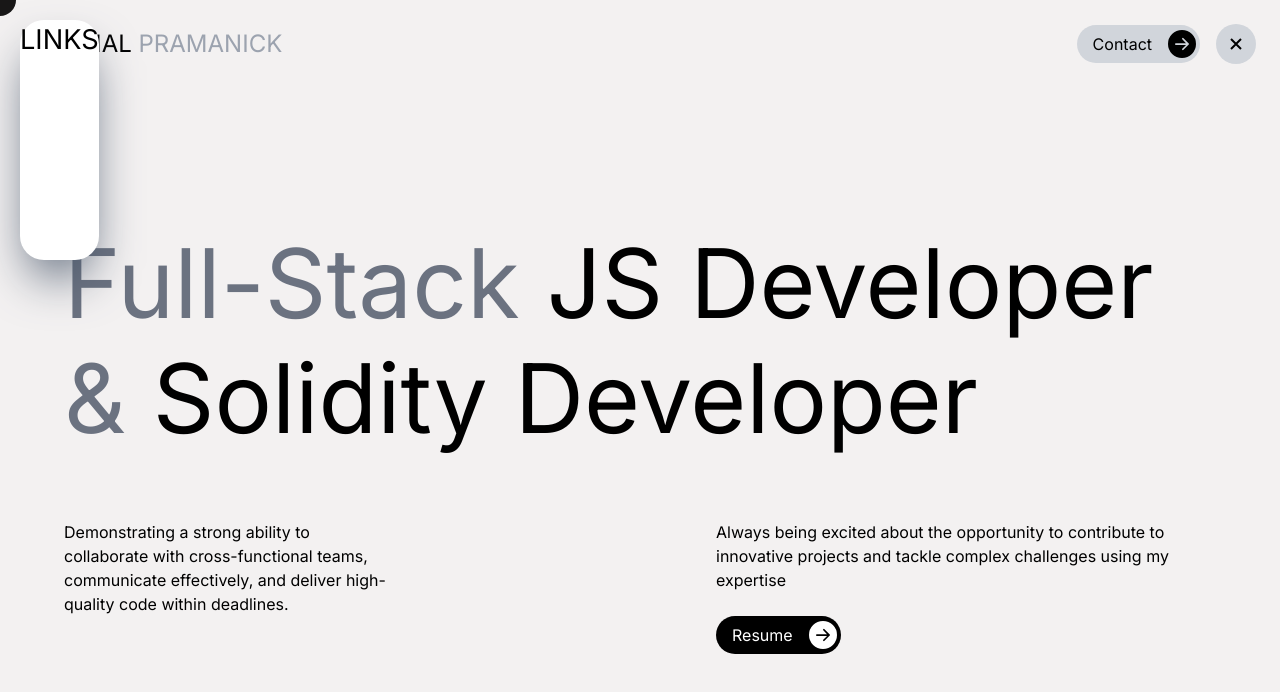
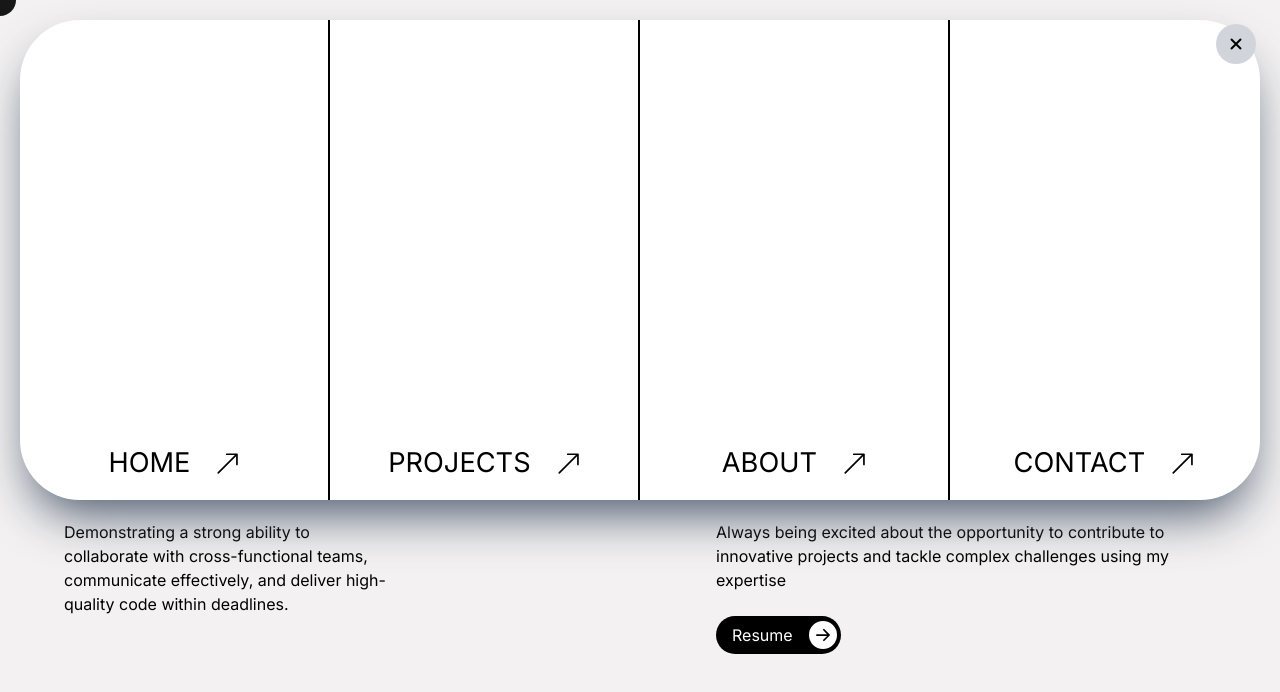
Before and after one commit to mrinalxdev/Mrinal-Portfolio, a Next.js app: page / in a window 1280 px wide. Both pictures are taken after a click on the icon 1236 px from the left and 44 px from the top of the page. Shown: the top 692 px of the page. Built offline with nearby package versions, Linux system fonts and the light colour scheme.

Commit message:
Completed Navbar

```diff
--- /dev/null
+++ b/app/constants/item.tsx
@@ -0,0 +1,24 @@
+export const NavLinks = [
+    {
+        name: "Home",
+        path: '/',
+
+    },
+    {
+        name: "Projects",
+        path: '/projects',
+
+    },
+    {
+        name: "About",
+        path: '/about',
+
+    },
+    {
+        name: "Contact",
+        path: '/contact',
+        last: true
+
+    },
+
+]
--- a/app/globals.css
+++ b/app/globals.css
@@ -18,3 +18,16 @@ body {
     pointer-events: none;
     z-index: 999999;
 }
+
+@media screen and (min-width:80rem) {
+    .pseudo::before {
+        content: '';
+        position: absolute;
+        height: 100%;
+        width: 2px;
+        background: #000;
+        top: 0;
+        display: block;
+        right: 0;
+    }
+}
--- a/components/DropMenu.tsx
+++ b/components/DropMenu.tsx
@@ -1,6 +1,7 @@
 'use client'
 
 import Links from "./Links"
+import {NavLinks } from '../app/constants/item'
 
 
 interface DropMenuInt {
@@ -9,10 +10,12 @@ interface DropMenuInt {
 
 const DropMenu = ({setDrop} : DropMenuInt) => {
   return (
-    <div className="fixed bg-white top-5 left-5 rounded-3xl shadow-2xl shadow-slate-600 z-50" onClick={() => setDrop(false)}>
+    <div className="fixed bg-white top-5 left-5 right-5 rounded-[60px] shadow-2xl shadow-slate-600 z-50" onClick={() => setDrop(false)}>
       <nav className="flex flex-col">
-        <ul className="min-h-[40vh] rounded-3xl lg:min-h-[30vh] h-[100%] flex flex-wrap lg:flex-nowrap uppercase text-center text-[1.7rem]">
-            <Links />
+        <ul className="min-h-[40vh] rounded-3xl lg:min-h-[30rem] h-[100%] flex flex-wrap lg:flex-nowrap uppercase text-center text-[1.7rem]">
+            {NavLinks.map((item:any) => (
+              <Links name={item.name} path={item.path} last={item.last}  />
+            ) )}
         </ul>
       </nav>
     </div>
--- a/components/Links.tsx
+++ b/components/Links.tsx
@@ -1,10 +1,22 @@
+'use client'
+import Link from 'next/link'
 import React from 'react'
+import { BsArrowUpRight } from 'react-icons/bs'
 
-const Links = () => {
+interface LinksProps {
+  path: string,
+  name: string,
+  last?: boolean
+}
+
+const Links = ({ path , last, name }: LinksProps) => {
   return (
-    <div>
-      Links
-    </div>
+    <Link href={path} className={`pseudo cursor-pointer pb-4 min-h-[100%] w-full justify-center flex relative items-end hover:text-purple-400 ${last ? 'before:hidden' : ''}`}>
+      <div className='flex items-center gap-6 hover:last-of-type:-rotate-12'>
+        <div>{name}</div>
+        <BsArrowUpRight />
+      </div>
+    </Link>
   )
 }
 
```
